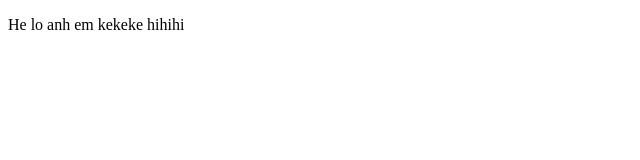
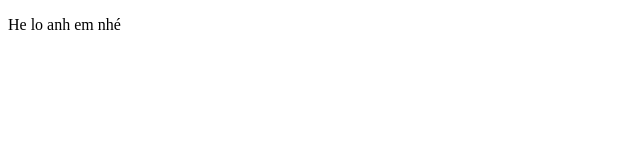
Before and after one commit to NguyenAnhTuan-2022602738/NMCNPM-Nhom5, a plain HTML site: page Githubdemo/index.html in a window 1280 px wide. Shown: the full height of the page, 0-640 px from the left. Drawn offline with Linux system fonts and the light colour scheme.

Commit message:
Update part 2

```diff
--- a/Githubdemo/index.html
+++ b/Githubdemo/index.html
@@ -6,6 +6,6 @@
     <title>Document</title>
 </head>
 <body>
-    <p>He lo anh em kekeke hihihi</p>
+    <p>He lo anh em nhé</p>
 </body>
 </html>
```
